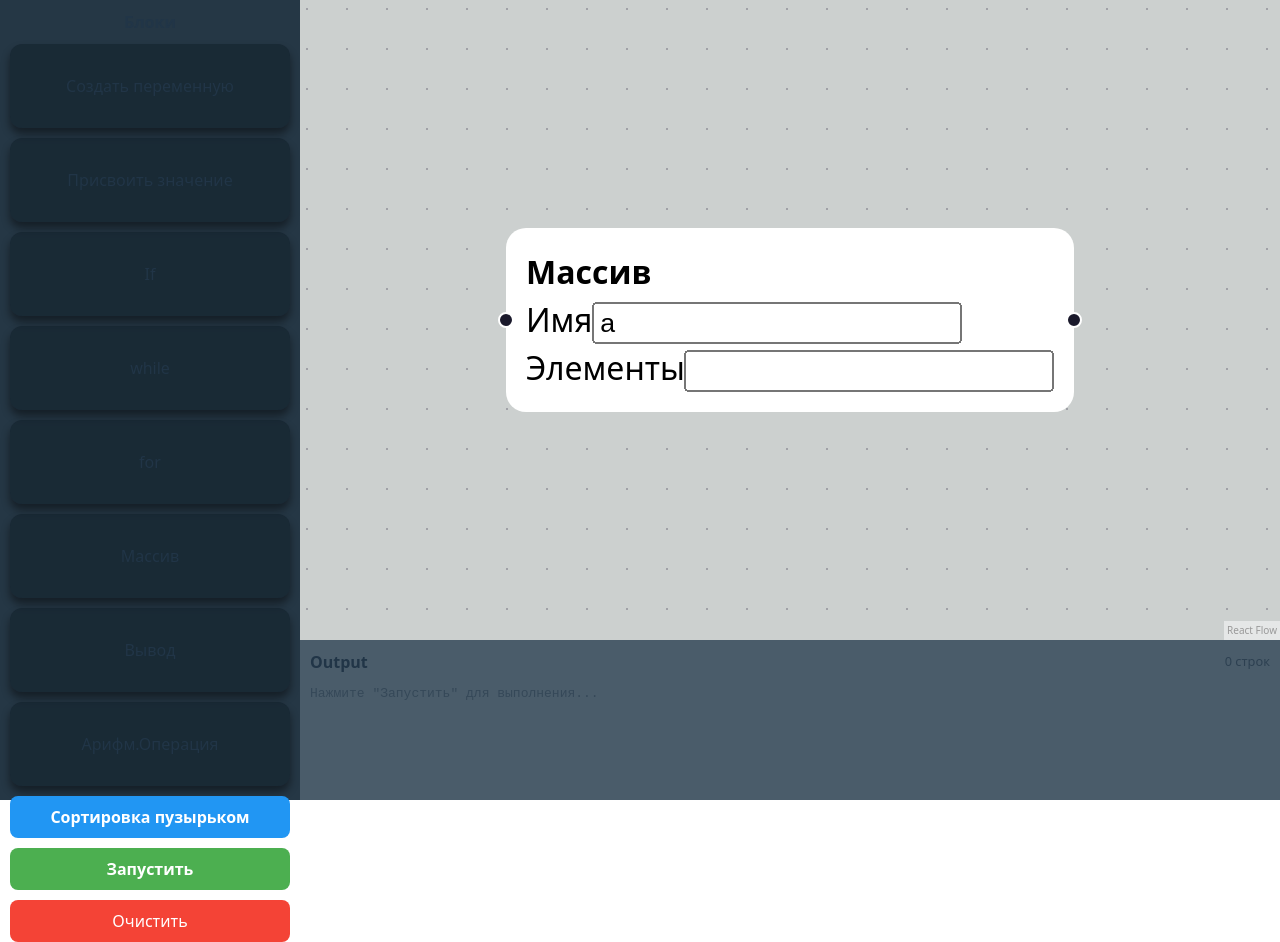
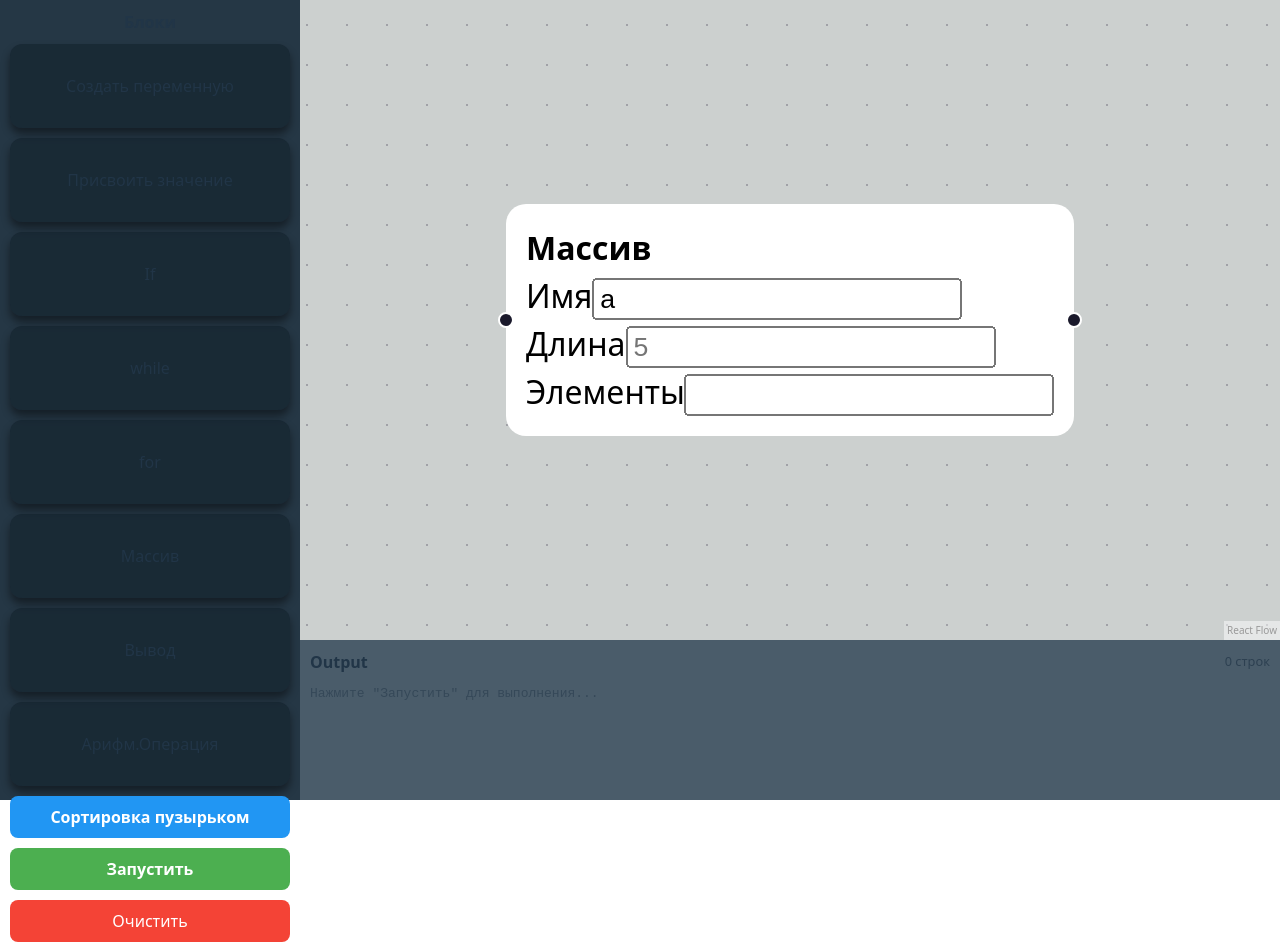
Before and after one commit to baaaadeer/web-hits, a React (Vite) app: page / in a window 1280 px wide. Both pictures are taken after a click on the element "Массив". Built offline with nearby package versions, Linux system fonts and the light colour scheme.

Commit message:
массивы

```diff
--- a/src/interpreter/interpreter.js
+++ b/src/interpreter/interpreter.js
@@ -147,6 +147,10 @@ export class Interpreter {
       const array = this.memory[arrayName];
       if (!Array.isArray(array)) {
         throw new Error(`'${arrayName}' не является массивом`);
+      }
+
+      if (index < 0 || index >= array.length) {
+        throw new Error(`Выход за границы массива '${arrayName}': индекс ${index}, размер ${array.length}`);
       }
 
       array[index] = value;
@@ -349,14 +353,28 @@ export class Interpreter {
 
   handleArray(data) {
     const name = data.name;
+    const sizeRaw = data.size || data.length || '5';
     const elementsRaw = data.elements || '';
 
     if (!name) throw new Error("Имя массива не указано");
 
-    const elements = elementsRaw
-      .split(/[,\s]+/)
-      .filter(el => el.trim() !== '')
-      .map(el => this.evaluateExpression(el.trim()));
+    const size = this.evaluateExpression(sizeRaw);
+
+    const elements = [];
+    if (elementsRaw && elementsRaw.trim() !== '') {
+      const initValues = elementsRaw
+        .split(/[,\s]+/)
+        .filter(el => el.trim() !== '')
+        .map(el => this.evaluateExpression(el.trim()));
+
+      for (let i = 0; i < size; i++) {
+        elements[i] = initValues[i] !== undefined ? initValues[i] : 0;
+      }
+    } else {
+      for (let i = 0; i < size; i++) {
+        elements[i] = 0;
+      }
+    }
 
     this.memory[name] = elements;
   }
@@ -644,6 +662,10 @@ export class Interpreter {
       return 0;
     }
 
+    if (index < 0 || index >= array.length) {
+      throw new Error(`Выход за границы массива '${arrayName}': индекс ${index}, размер ${array.length}`);
+    }
+
     const value = array[index];
     return value !== undefined ? value : 0;
   }
@@ -692,6 +714,10 @@ export class Interpreter {
         return 0;
       }
 
+      if (index < 0 || index >= array.length) {
+        throw new Error(`Выход за границы массива '${arrayName}': индекс ${index}, размер ${array.length}`);
+      }
+
       const value = array[index];
       return value !== undefined ? value : 0;
     }
--- a/src/renderNode.jsx
+++ b/src/renderNode.jsx
@@ -123,6 +123,10 @@ export function ArrayBlock({id,data}){
                 <input value={parametr.name ?? ""} onChange={(element)=> change({name: element.target.value})} placeholder="i=0"/>
             </div>
             <div className="row">
+                <span>Длина</span>
+                <input value={parametr.size ?? ""} onChange={(element)=> change({size: element.target.value})} placeholder="5"/>
+            </div>
+            <div className="row">
                 <span>Элементы</span>
                 <input value={parametr.elements ?? ""} onChange={(element)=> change({elements: element.target.value})}/>
             </div>
```
